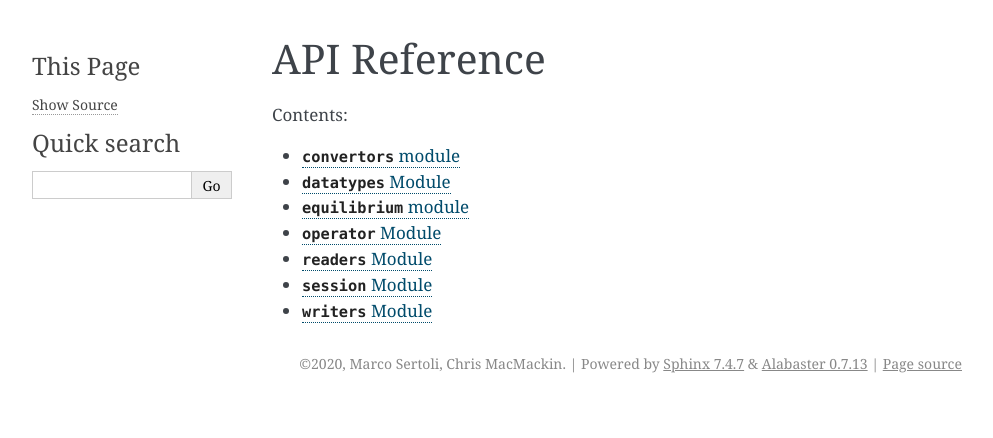
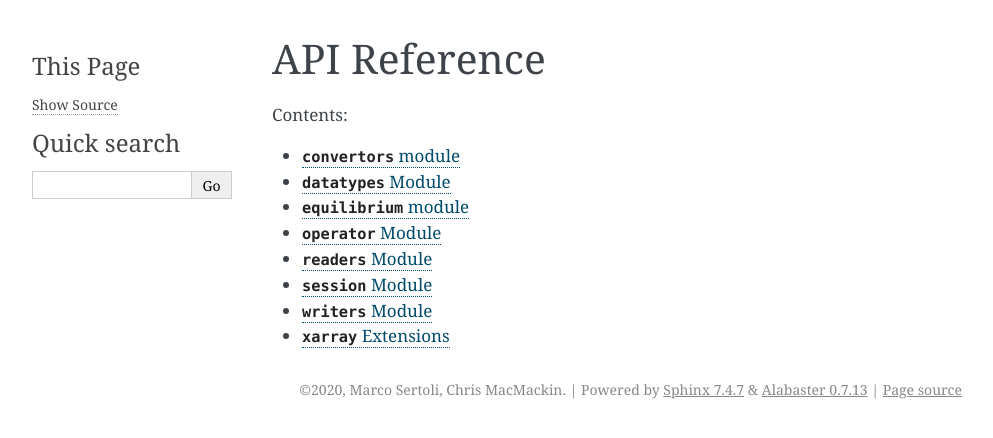
Before and after one commit to indica-mcf/Indica, a Sphinx documentation site: the page built from doc/api.rst, in a window 1280 px wide. Shown: the top 438 px of the page, without its empty margins (148-1141 px from the left). Built offline with Sphinx 7.4.7, drawn with Linux system fonts in a browser that asks for light colours.

Commit message:
Added documentation for the xarray custom accessors

```diff
--- a/doc/api.rst
+++ b/doc/api.rst
@@ -13,3 +13,4 @@
    api/readers.rst
    api/session.rst
    api/writers.rst
+   api/xarray.rst
--- /dev/null
+++ b/doc/api/xarray.rst
@@ -0,0 +1,5 @@
+``xarray`` Extensions
+=====================
+
+.. automodule:: src.data
+   :members:
```
